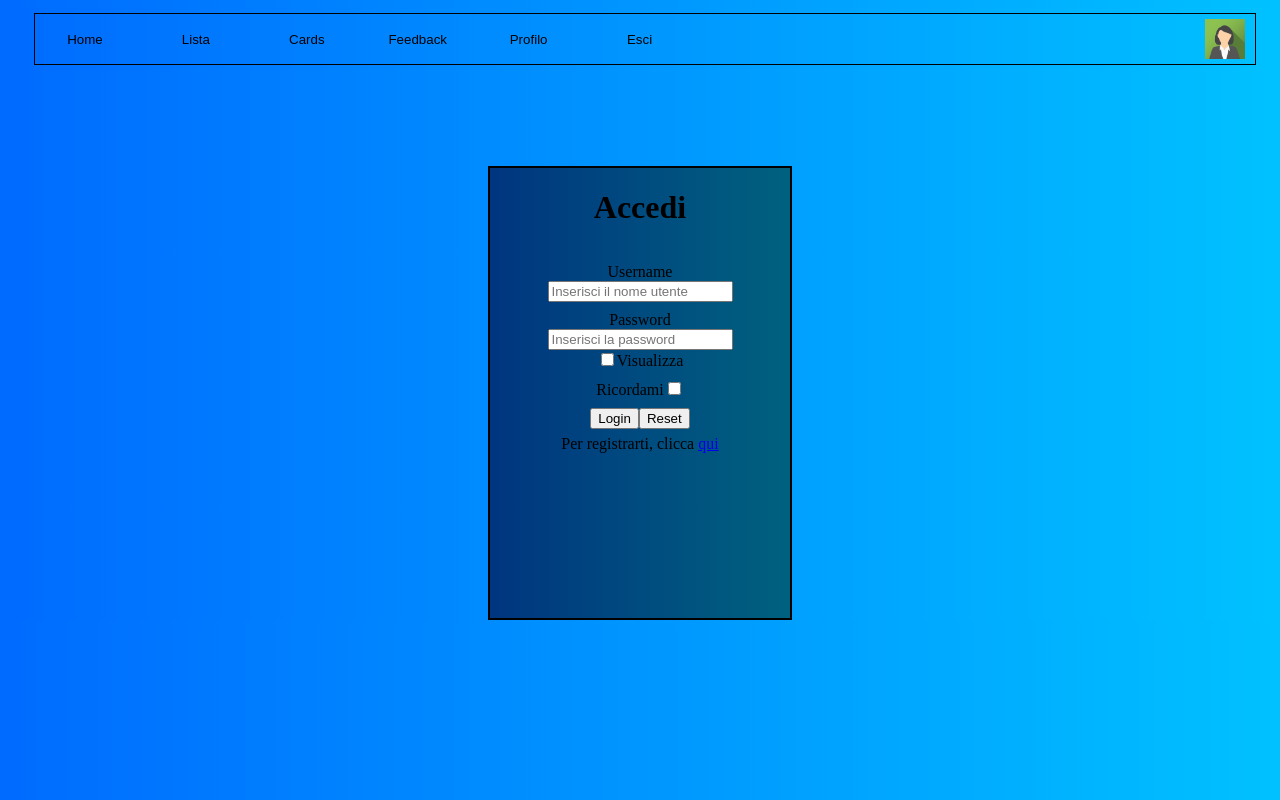
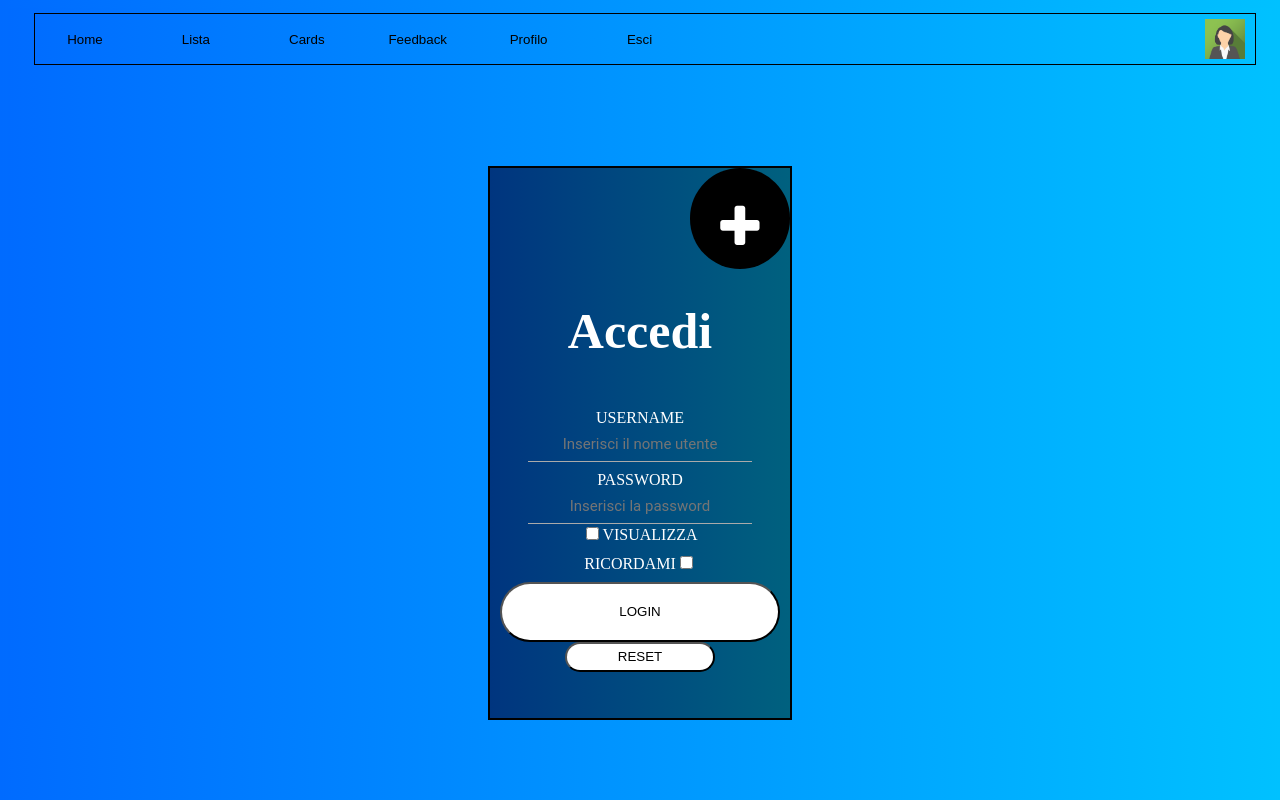
Before and after one commit to BasyLightArcher/TestPratico, an Angular app: page /login in a window 1280 px wide. Built offline with nearby package versions, Linux system fonts and the light colour scheme.

Commit message:
login and register css updated

```diff
--- a/src/app/Component/login/login.component.html
+++ b/src/app/Component/login/login.component.html
@@ -1,5 +1,9 @@
+<link rel="stylesheet" href="https://cdnjs.cloudflare.com/ajax/libs/font-awesome/4.7.0/css/font-awesome.min.css">
 <div class="wrapper">
     <div class="login-new">
+        <div class="addBtn" [routerLink]="['/register']" routerLinkActive="router-link-active">
+            <h1 class="fa fa-plus"></h1>
+        </div>
         <h1>Accedi</h1>
         <form class="form" [formGroup]="loginForm" (ngSubmit)="onSubmit()">
             <div>
@@ -23,11 +27,8 @@
                 <input type="checkbox">
             </div>
             <div class="button">
-                <button type="submit">Login</button>
-                <button type="reset" (click)="reset()">Reset</button>
-            </div>
-            <div class="addBtn">
-                <label>Per registrarti, clicca <a [routerLink]="['/register']" routerLinkActive="router-link-active" >qui</a></label>
+                <button type="submit" class="button-submit">Login</button>
+                <button type="reset" (click)="reset()" class="button-reset">Reset</button>
             </div>
         </form>
     </div>
--- a/src/app/Component/login/login.component.scss
+++ b/src/app/Component/login/login.component.scss
@@ -4,7 +4,7 @@
     background: linear-gradient(to right, $bgLeft, $bgRight);
     border: 2px solid;
     width: 300px;
-    height: 450px;
+    height: 550px;
     display: inline-block;
 }
 
@@ -12,3 +12,9 @@
     padding-top: 100px;
     text-align: center;
 }
+
+h1 {
+    color: white;
+    font-size: 50px;
+    text-decoration: none;
+}
--- a/src/app/Component/register/register.component.html
+++ b/src/app/Component/register/register.component.html
@@ -1,6 +1,10 @@
+<link rel="stylesheet" href="https://cdnjs.cloudflare.com/ajax/libs/font-awesome/4.7.0/css/font-awesome.min.css">
 <div class="wrapper">
     <div class="register-new">
         <h1>Registrati</h1>
+        <div class="addBtn" [routerLink]="['/login']" routerLinkActive="router-link-active">
+            <h1 class="fa fa-close"></h1>
+        </div>
         <form class="form">
             <div>
                 <label>Nome</label>
@@ -18,8 +22,8 @@
                 <label>Sesso</label>
             </div>
             <div>
-                <input type="radio" name="sesso" value="uomo">Maschio
-                <input type="radio" name="sesso" value="donna">Femmina
+                <input type="radio" name="sesso" value="uomo"><label>Maschio</label>
+                <input type="radio" name="sesso" value="donna"><label>Femmina</label>
             </div>
             <div>
                 <label>Email</label>
@@ -31,7 +35,7 @@
                 <label>Numero di Cellulare</label>
             </div>
             <div>
-                <input type="number" placeholder="Inserisci il tuo cellulare">
+                <input type="text" placeholder="Inserisci il tuo cellulare">
             </div>
             <div class="lblPwd">
                 <label>Password</label>
@@ -44,8 +48,8 @@
                 <label>Visualizza</label>
             </div>
             <div class="button">
-                <button type="submit">Registrati</button>
-                <button type="reset">Reset</button>
+                <button type="submit" class="button-submit">Registrati</button>
+                <button type="reset" class="button-reset">Reset</button>
             </div>
         </form>
     </div>
--- a/src/app/Component/register/register.component.scss
+++ b/src/app/Component/register/register.component.scss
@@ -4,7 +4,7 @@
     background: linear-gradient(to right, $bgLeft, $bgRight);
     border: 2px solid;
     width: 300px;
-    height: 450px;
+    height: 710px;
     display: inline-block;
 }
 
@@ -12,3 +12,9 @@
     padding-top: 100px;
     text-align: center;
 }
+
+h1 {
+    text-decoration: none;
+    font-size: 50px;
+    color: white;
+}
--- a/src/styles.scss
+++ b/src/styles.scss
@@ -112,8 +112,6 @@ select.ng-dirty.ng-invalid {
         grid-column: 10;
         grid-row: 1;
     }
-
-
     /* You can add global styles to this file, and also import other style files */
 
     .form {
@@ -135,7 +133,18 @@ select.ng-dirty.ng-invalid {
     }
 
     .addBtn {
-    padding-top: 2%;
+        margin-right: 0px;
+        margin-left: auto;
+        width: 100px;
+        height: 100px;
+        border-radius: 50px;
+        text-align: center;
+        background-color: black;
+        position: relative;
+        display: block;
+        padding: 0px;
+        padding-top: 1px;
+        cursor: pointer;
     }
 
     .cognome {
@@ -166,3 +175,53 @@ html,
     body {
         background: linear-gradient(to right, $darkBlue, $lightBlue);
     }
+
+    input[type="text"],
+    input[type="password"],
+    input[type="email"],
+    input[type="number"] {
+        text-align: center;
+        width: 220px;
+        height: 32px;
+        border: none;
+        border-bottom: 1px solid #AAA;
+        font-family: 'Roboto', sans-serif;
+        font-weight: 400;
+        font-size: 15px;
+        transition: 0.2s ease;
+        background: none;
+        color: white;
+    }
+
+    input[type="text"]:focus,
+    input[type="password"]:focus,
+    input[type="email"]:focus,
+    input[type="number"]:focus,
+    input[type="radio"]:focus {
+        border-bottom: 2px solid #16a085;
+        color: bgLightBlue;
+        transition: 0.2s ease;
+    }
+
+    .button-submit {
+        width: 280px;
+        height: 60px;
+        border-radius: 30px;
+        background-color: white;
+        color: black;
+        text-transform: uppercase;
+    }
+
+    .button-reset {
+        width: 150px;
+        height: 30px;
+        border-radius: 15px;
+        background-color: white;
+        color: black;
+        text-transform: uppercase;
+    }
+
+    label {
+        color: white;
+        text-transform: uppercase;
+    }
```
Lines whose indentation alone changed are shown as unchanged.
